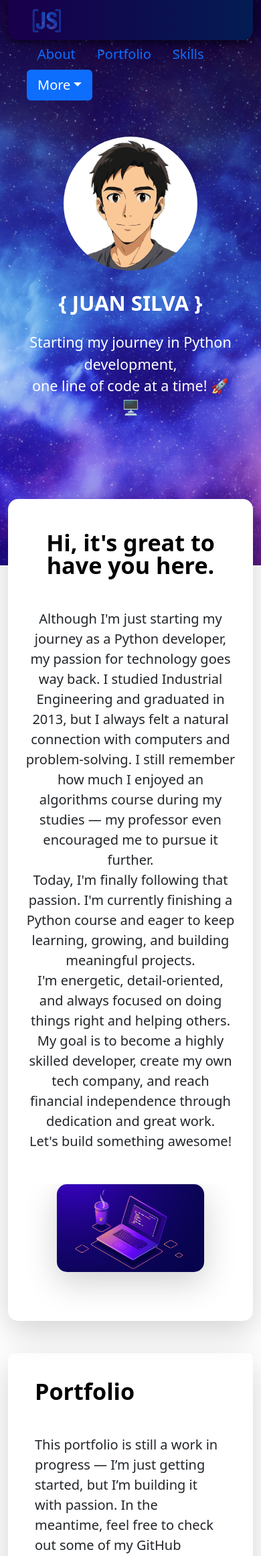
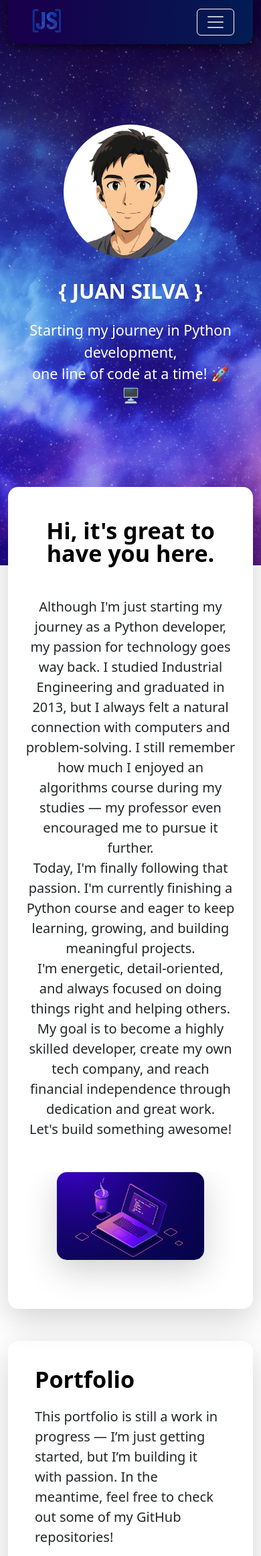
Before and after one commit to TeRRa2386/my_web_page, a Flask app: page / in a window 390 px wide. Shown: the top 2323 px of the page at 67% size. Run offline with Flask 3, Linux system fonts and the light colour scheme; some libraries are stand-ins or nearby versions.

Commit message:
fix some looking aspects for mobile and pc.

```diff
--- a/static/style.css
+++ b/static/style.css
@@ -66,3 +66,38 @@ body {
 #navbar-example2 {
   transition: opacity 0.5s ease;
 }
+
+.navbar-toggler-icon {
+    filter: brightness(0) invert(1);
+}
+
+.navbar-toggler {
+    border: 1px solid white;
+}
+
+.dropdown-menu {
+    z-index: 9999;
+    position: absolute !important;
+}
+
+.navbar {
+    overflow: visible !important;
+}
+
+@media (max-width: 768px) {
+    .dropdown-menu {
+        left: 0 !important;
+        right: 0 !important;
+        width: 90%;
+        margin: 0 auto;
+    }
+}
+
+.coding-image {
+    max-width: 100%;
+    width: 550px;  /* tamaño que te gusta */
+    height: auto;
+    display: block;
+    margin-left: auto;
+    margin-right: auto;
+}
--- a/templates/contact.html
+++ b/templates/contact.html
@@ -44,7 +44,7 @@
         <div class="row align-items-center g-lg-5 pt-2">
             <div class="col-lg-6 text-center text-lg-start px-5 row justify-content-center"><h1
                     class="display-4 fw-bold lh-1 text-body-emphasis mb-3">
-                Thanks for take the time to write to me!</h1>
+                Thanks for taking the time to write to me!</h1>
                 <img src="static/images/mailbox.png" class="img-fluid" style="max-width: 180px;" alt="Mailbox icon">
             </div>
             <div class="col-md-10 mx-auto col-lg-5">
--- a/templates/footer.html
+++ b/templates/footer.html
@@ -1,14 +1,19 @@
 <footer id="scrollspyHeading5" class="footer-cosmic">
     <div class="container bg-white text-dark rounded-4 shadow p-4">
         <div class="row align-items-center">
-            <div class="col-md-6 d-flex align-items-center mb-3 mb-md-0">
-                <a href="/" class="me-3 text-decoration-none" aria-label="Logo">
+
+            <div class="col-12 col-md-6 d-flex align-items-center justify-content-center justify-content-md-start mb-3 mb-md-0">
+                <a href="/" class="me-3 text-decoration-none d-flex align-items-center" aria-label="Logo">
                     <img src="static/images/logo_2.png" alt="Logo" width="40" height="40">
                 </a>
-                <span>© {{ time }} TerraDev™. All rights reserved.<br> Website created and maintained by Juan Silva. </span>
+                <div class="text-center text-md-start">
+                    <div>© {{ time }} TerraDev™. All rights reserved.</div>
+                    <div>Website created and maintained by Juan Silva.</div>
+                </div>
             </div>
-            <div class="col-md-6 d-flex justify-content-end">
-                <ul class="list-unstyled d-flex mb-0">
+
+            <div class="col-12 col-md-6 d-flex justify-content-center justify-content-md-end">
+                <ul class="list-unstyled d-flex mb-0 align-items-center">
                     <li class="ms-3">
                         <a class="text-dark" href="https://www.linkedin.com/in/juan-silva-palomino" aria-label="Linkedin">
                             <svg xmlns="http://www.w3.org/2000/svg" width="30" height="30" fill="currentColor"
@@ -19,6 +24,7 @@
                     </li>
                 </ul>
             </div>
+
         </div>
     </div>
 </footer>
--- a/templates/index.html
+++ b/templates/index.html
@@ -1,4 +1,3 @@
-
 <!DOCTYPE html>
 <html lang="en">
 
@@ -9,16 +8,23 @@
 <div class="container">
     <!--    Navbar     -->
     <nav id="navbar-example2" class="navbar navbar-expand-lg nav-color text-white px-3 mb-3"
-         style="border-bottom-left-radius: 15px; border-bottom-right-radius: 15px; position: sticky; top: 0; z-index: 1030; height: 60px;">
-        <div class="container-fluid d-flex align-items-center">
-            <a class="navbar-brand d-flex align-items-center" href="{{ url_for('home') }}"
-               style="height: 100%;">
+         style="border-bottom-left-radius: 15px; border-bottom-right-radius: 15px; position: sticky; top: 0; z-index: 1030;">
+        <div class="container-fluid">
+            <a class="navbar-brand d-flex align-items-center" href="{{ url_for('home') }}">
                 <img src="static/images/logo_2.png"
                      alt="Logo"
                      style="height: 40px; transform: scale(1.5); transform-origin: left center;"
                      class="me-2">
             </a>
 
+            <!-- Botón hamburguesa -->
+            <button class="navbar-toggler" type="button" data-bs-toggle="collapse" data-bs-target="#navbarNav"
+                    aria-controls="navbarNav" aria-expanded="false" aria-label="Toggle navigation">
+                <span class="navbar-toggler-icon"></span>
+            </button>
+
+            <!-- Menú colapsable -->
+            <div class="collapse navbar-collapse" id="navbarNav">
                 <ul class="nav nav-pills ms-auto">
                     <li class="nav-item">
                         <a class="nav-link fs-5" href="#scrollspyHeading1">About</a>
@@ -39,11 +45,12 @@
                     </li>
                 </ul>
             </div>
+        </div>
     </nav>
 
     <!--    Impact!    -->
     <div class="px-4 py-5 mt-5 mb-4 text-center">
-        <div class="image-rounded mt-5">
+        <div class="image-rounded mt-4">
             <img src="static/images/my_anime_sq.jpg" alt="picture of my-self in anime style" width="" height="240">
         </div>
         <h1 class="display-5 fw-bold general-text mt-4">{ JUAN SILVA }</h1>
@@ -74,29 +81,35 @@
         <div class="overflow-hidden" style="max-height: 60vh;">
             <div class="container px-5 mb-5 rounded-4"><img src="static/images/pc.jpg"
                                                             class="img-fluid border rounded-4 shadow-lg mb-4"
-                                                            alt="pc-with-code" width="600" loading="lazy"></div>
+                                                            width="600" loading="lazy" alt="pc-with-code">
+            </div>
         </div>
     </div>
 
     <!--    Portfolio    -->
 
     <div class="container my-5" id="scrollspyHeading2">
-        <div class="row p-4 pb-0 pe-lg-0 pt-lg-5 align-items-center rounded-3 shadow-lg">
-            <div class="col-lg-7 p-3 p-lg-5 pt-lg-3"><h1 class="display-4 fw-bold lh-1 text-body-emphasis">
-                Portfolio</h1>
-                <p class="lead my-5">This portfolio is still a work in progress — I’m just getting started, but I’m
-                    building it with passion. In the meantime, feel free to check out some of my GitHub
-                    repositories!</p>
+        <div class="row p-4 pb-0 pe-lg-0 pt-lg-5 align-items-center rounded-4 shadow-lg">
+
+            <!-- Text -->
+            <div class="col-lg-7 p-3 p-lg-5 pt-lg-3">
+                <h1 class="display-4 fw-bold lh-1 text-body-emphasis">Portfolio</h1>
+                <p class="lead my-4">
+                    This portfolio is still a work in progress — I’m just getting started, but I’m building it with
+                    passion.
+                    In the meantime, feel free to check out some of my GitHub repositories!
+                </p>
                 <div class="d-grid gap-2 d-md-flex justify-content-md-start mb-4 mb-lg-3">
                     <a href="https://github.com/TeRRa2386?tab=repositories" target="_blank"
-                       class="btn btn-primary btn-lg px-4 me-md-2 fw-bold d-inline-block">
+                       class="btn btn-primary btn-lg px-4 me-md-2 fw-bold">
                         GitHub
                     </a>
                 </div>
             </div>
-            <div class="col-lg-4 offset-lg-1 p-0 overflow-hidden shadow-lg rounded-start-4">
-                <img class="rounded-start-4" src="static/images/coding.jpg" alt="some devices interconnected"
-                     width="550">
+
+            <!-- Imagen -->
+            <div class="col-lg-4 offset-lg-1 p-0 overflow-hidden shadow-lg rounded-start-4 mb-4">
+                <img class="img-fluid rounded-start-4" src="static/images/coding.jpg" alt="some devices interconnected">
             </div>
         </div>
     </div>
@@ -111,7 +124,8 @@
                 <div class="card-header py-3 card-gradient-background"><h4 class="my-0 fw-normal text-white"> 🐍 Python
                     Development</h4>
                 </div>
-                <div class="card-body"><h5 class="card-title pricing-card-title mt-2 mb-4">I build scripts and applications using
+                <div class="card-body"><h5 class="card-title pricing-card-title mt-2 mb-4">I build scripts and
+                    applications using
                     clean Python code. My experience includes automation, data structures, OOP, and task-driven
                     projects.</h5>
                     <ul class="list-unstyled mt-4 mb-4">
```
Lines whose indentation alone changed are shown as unchanged.
